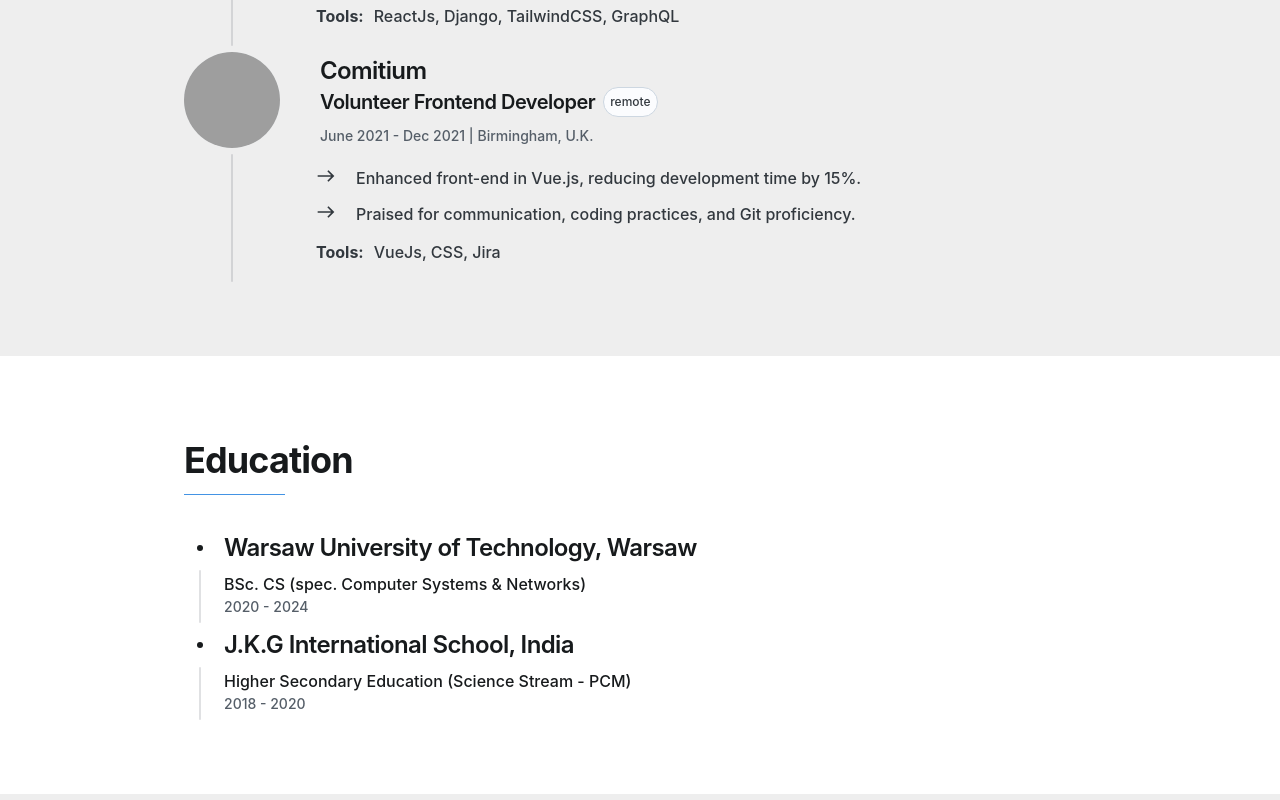
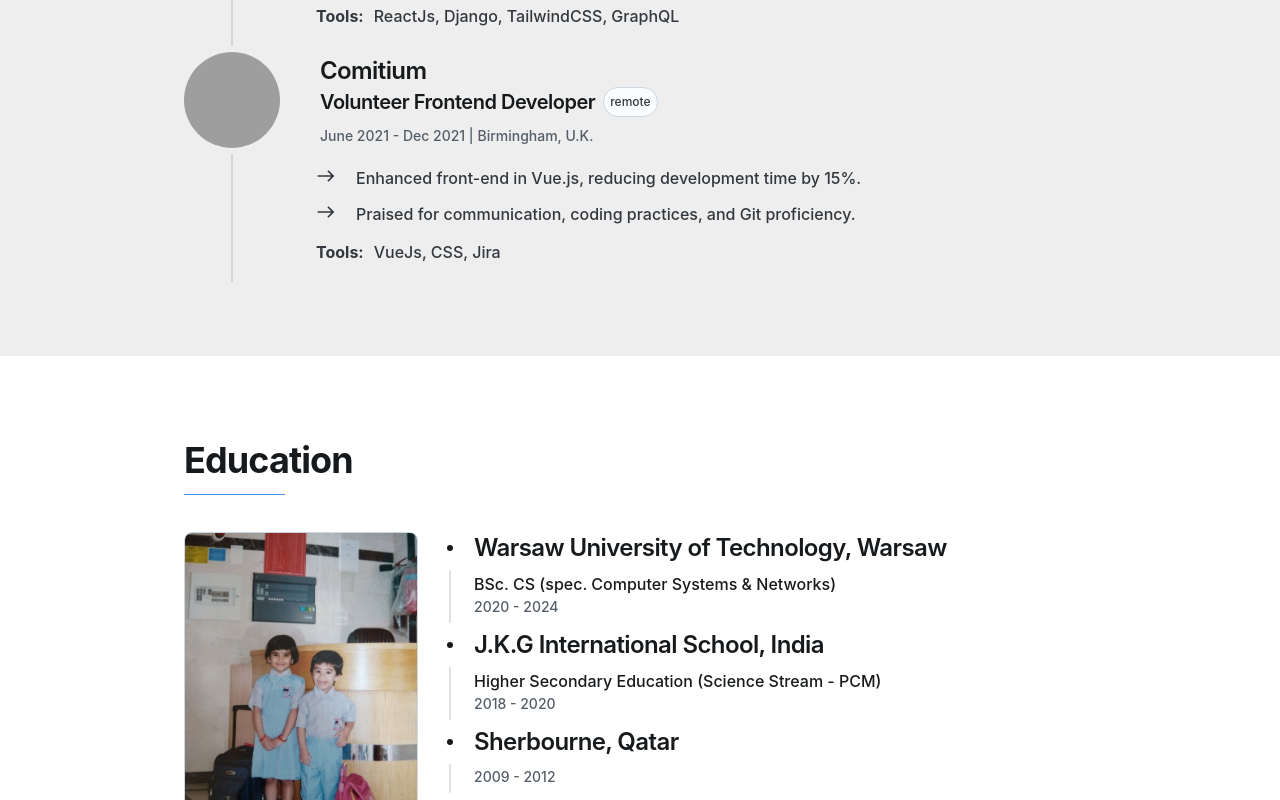
Before and after one commit to Karunika/portfolio, a React (Create React App) app: page / in a window 1280 px wide. Shown: the part 2000-2800 px from the top of the page. Built offline with nearby package versions, Linux system fonts and the light colour scheme; grey boxes are pictures that could not be loaded.

Commit message:
feat: added more school

```diff
--- a/src/pages/home/education.tsx
+++ b/src/pages/home/education.tsx
@@ -3,19 +3,23 @@ import SectionLayout from '../../utils/sectionLayout'
 import Stepper from '@mui/joy/Stepper';
 import Step from '@mui/joy/Step';
 import StepIndicator, { stepIndicatorClasses } from '@mui/joy/StepIndicator';
-import { Card, Stack, Typography } from '@mui/joy'
+import Card from '@mui/joy/Card';
+import CardCover from '@mui/joy/CardCover';
+import CardContent from '@mui/joy/CardContent';
+import Typography from '@mui/joy/Typography';
+import Stack from '@mui/joy/Stack'
 
 interface IEducation {
     institute: string,
     location: string,
-    degree: string,
+    degree?: string,
     time: {
         start: number
         end: number
     },
 }
 
-const educations = [
+const educations: IEducation[] = [
     {
         institute: 'Warsaw University of Technology',
         location: 'Warsaw',
@@ -34,13 +38,30 @@ const educations = [
             end: 2020
         }
     },
+    {
+        institute: 'Sherbourne',
+        location: 'Qatar',
+        time: {
+            start: 2009,
+            end: 2012
+        }
+    },
+    {
+        institute: 'Sherwood Academy',
+        location: 'U.A.E',
+        time: {
+            start: 2004,
+            end: 2009
+        }
+    }
 ]
 
 const Education = () => {
     return (
         <SectionLayout name='education'>
             <Typography level='h1'>Education</Typography>
-            {/* {educations.map(({institute, location, degree, time: { start, end}}) =>)} */}
+
+            <Stack direction='row-reverse' spacing={2} sx={{ justifyContent: 'flex-end' }}>
                 <Stepper orientation="vertical" sx={{
                     '--StepIndicator-size': '2rem',
                     '--Step-connectorRadius': '1rem',
@@ -53,7 +74,7 @@ const Education = () => {
                                 <Typography level='h3'>{`${institute}, ${location}`}</Typography>
                             </Stack>
                             <Stack>
-                            <Typography level='title-md'>{degree}</Typography>
+                                {degree && <Typography level='title-md'>{degree}</Typography>}
                                 <Typography level='body-sm'>{`${start} - ${end}`}</Typography>
                             </Stack>
                         </Step>
@@ -64,6 +85,37 @@ const Education = () => {
                     }></Step>
                 </Stepper>
 
+                <Card component="li" sx={{
+                    maxWidth: 200,
+                    ['& > div:not(:first-child)']: {
+                        opacity: 0,
+                        transition: '0.4s ease'
+                    },
+                    ['&:hover > div:not(:first-child)']: {
+                        opacity: 1
+                    }
+                }}>
+                    <CardCover>
+                        <img src={require('../../assets/childhood.jpg')} />
+                    </CardCover>
+                    <CardCover
+                        sx={{
+                            background:
+                                'linear-gradient(to top, rgba(0,0,0,0.4), rgba(0,0,0,0) 200px), linear-gradient(to top, rgba(0,0,0,0.8), rgba(0,0,0,0) 300px)',
+                        }}
+                    />
+                    <CardContent sx={{ justifyContent: 'flex-end' }}>
+                        <Typography
+                            level="body-xs"
+                            textColor="neutral.300"
+                        >
+                            Mom captured a sweet moment of me and my brother heading to school. Grateful for the little moments :)
+                        </Typography>
+                    </CardContent>
+                </Card>
+            </Stack>
+
+
         </SectionLayout>
     )
 }
--- a/src/utils/sectionLayout.tsx
+++ b/src/utils/sectionLayout.tsx
@@ -15,15 +15,7 @@ const SectionLayout = ({ children, name, odd = false, fullHeight = false, col =
                     display: 'flex',
                     alignItems: 'center',
                     backgroundColor: odd ? '#eee' : '',
-                    // [theme.breakpoints.up(834)]: {
-                    //     flexDirection: 'row',
-                    //     gap: 6,
-                    // },
-                    // [theme.breakpoints.up(1199)]: {
-                    //     gap: 12,
-                    // },
                 }),
-                // reversed ? { flexDirection: 'column-reverse' } : { flexDirection: 'column' },
             ]}
         >
             <Element name={name} style={{ flex: 1 }}>
@@ -32,6 +24,8 @@ const SectionLayout = ({ children, name, odd = false, fullHeight = false, col =
                         px: 20,
                         py: 10,
                         flex: 1,
+                        display: 'flex',
+                        flexDirection: 'column',
                         ...sx
                     }}
                 >
```
Also changed, not shown: src/assets/childhood.jpg (added). Lines whose indentation alone changed are shown as unchanged.
